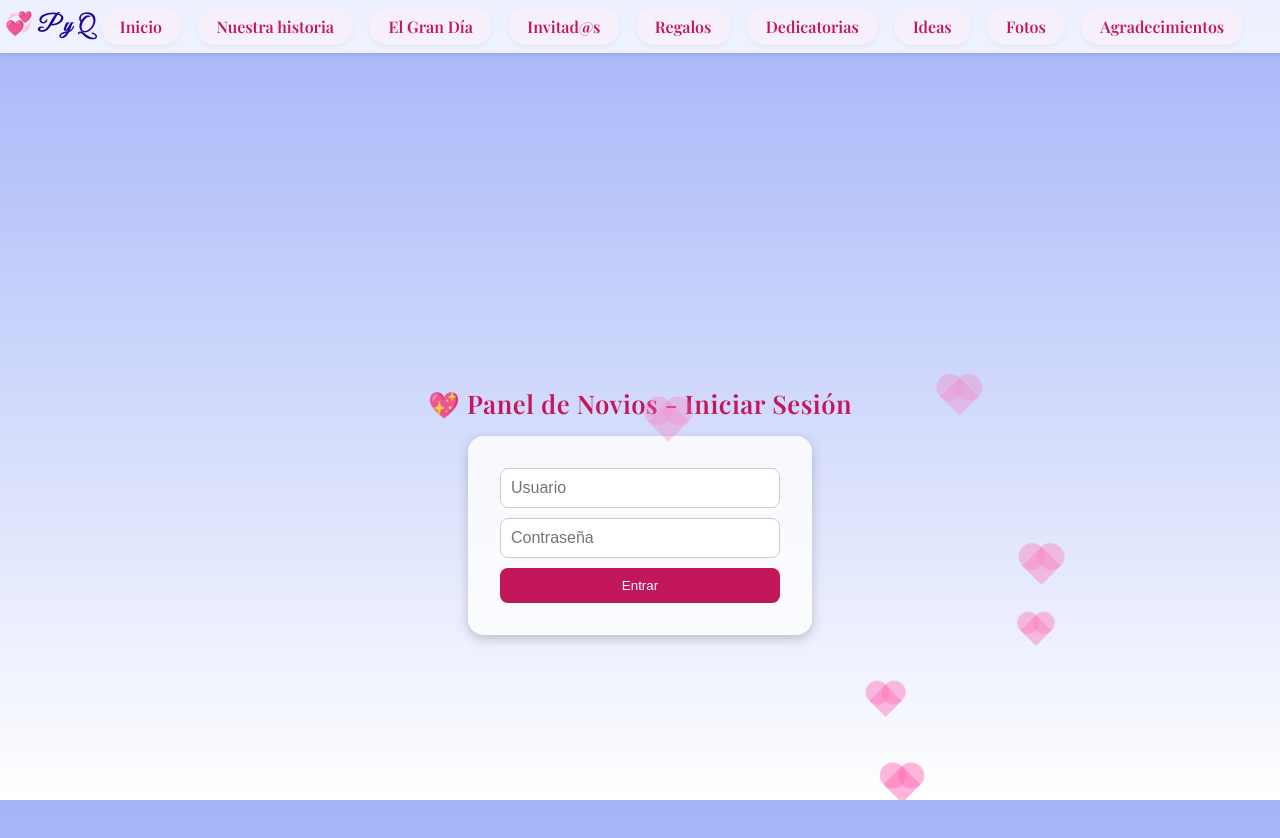
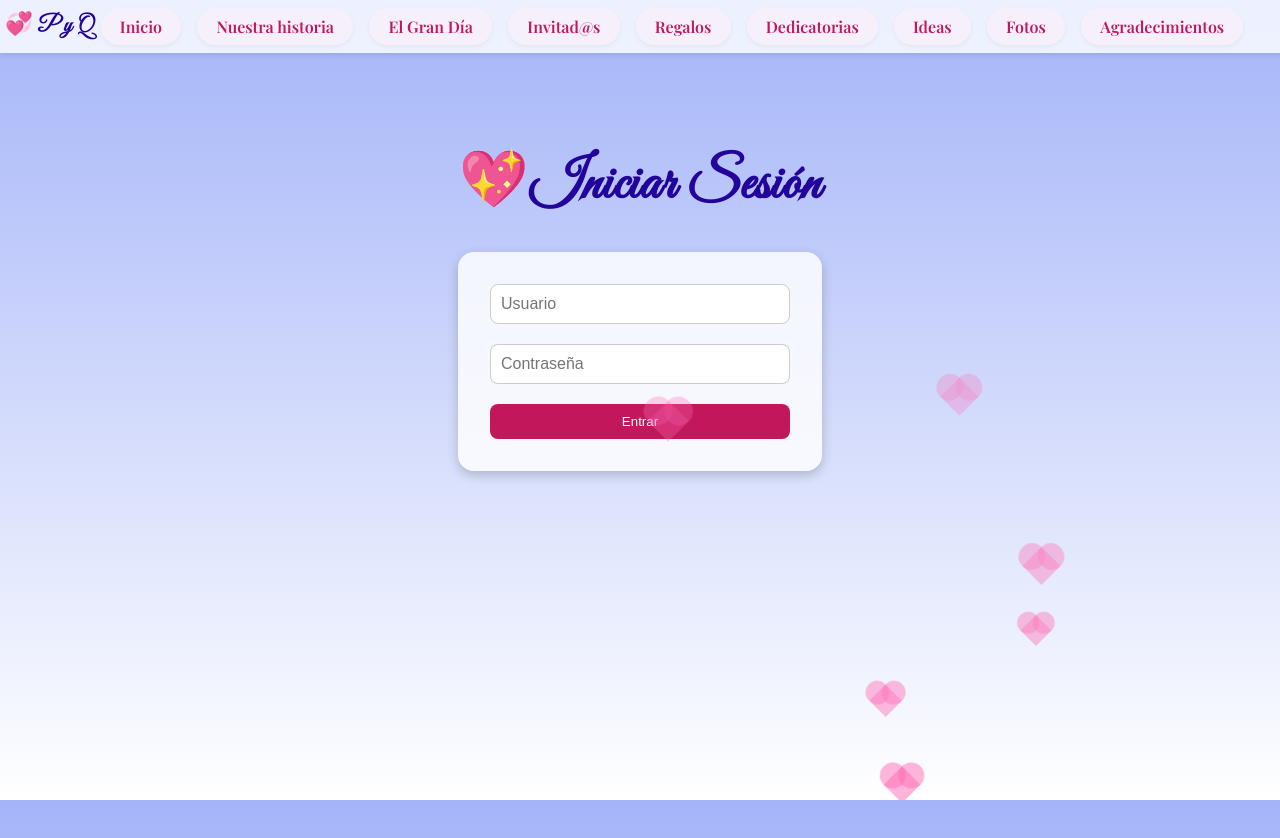
Before and after one commit to MONICAPRO0607/FinalProject, a React (Vite) app: page /admin in a window 1280 px wide. Shown: the top 838 px of the page. Built offline with nearby package versions, Linux system fonts and the light colour scheme.

Commit message:
Improved styles for the wedding page

```diff
--- a/src/pages/AdminPanel/AdminPanel.css
+++ b/src/pages/AdminPanel/AdminPanel.css
@@ -3,24 +3,20 @@
   flex-direction: column;
   align-items: center;
   justify-content: center;
-  height: 100vh;
   background: transparent;
   color: #333;
   text-align: center;
 }
 
 .login-container h2 {
-  font-family: "Playfair Display", serif;
-  font-size: 1.6rem;
-  color: var(--color-letter-secundary);
-  margin-bottom: 1rem;
+  margin-bottom: 2rem;
 }
 
 .login-container form {
   display: flex;
   flex-direction: column;
-  gap: 10px;
-  width: 280px;
+  gap: 20px;
+  width: 300px;
   background: #ffffffd0;
   padding: 2rem;
   border-radius: 16px;
--- a/src/pages/AdminPanel/AdminPanel.jsx
+++ b/src/pages/AdminPanel/AdminPanel.jsx
@@ -90,7 +90,7 @@ const AdminPanel = () => {
   if (!isLoggedIn) {
     return (
       <div className="login-container">
-        <h2>💖 Panel de Novios - Iniciar Sesión</h2>
+        <h2 className="names">💖Iniciar Sesión</h2>
         <form onSubmit={handleLogin}>
           <input
             type="text"
```
